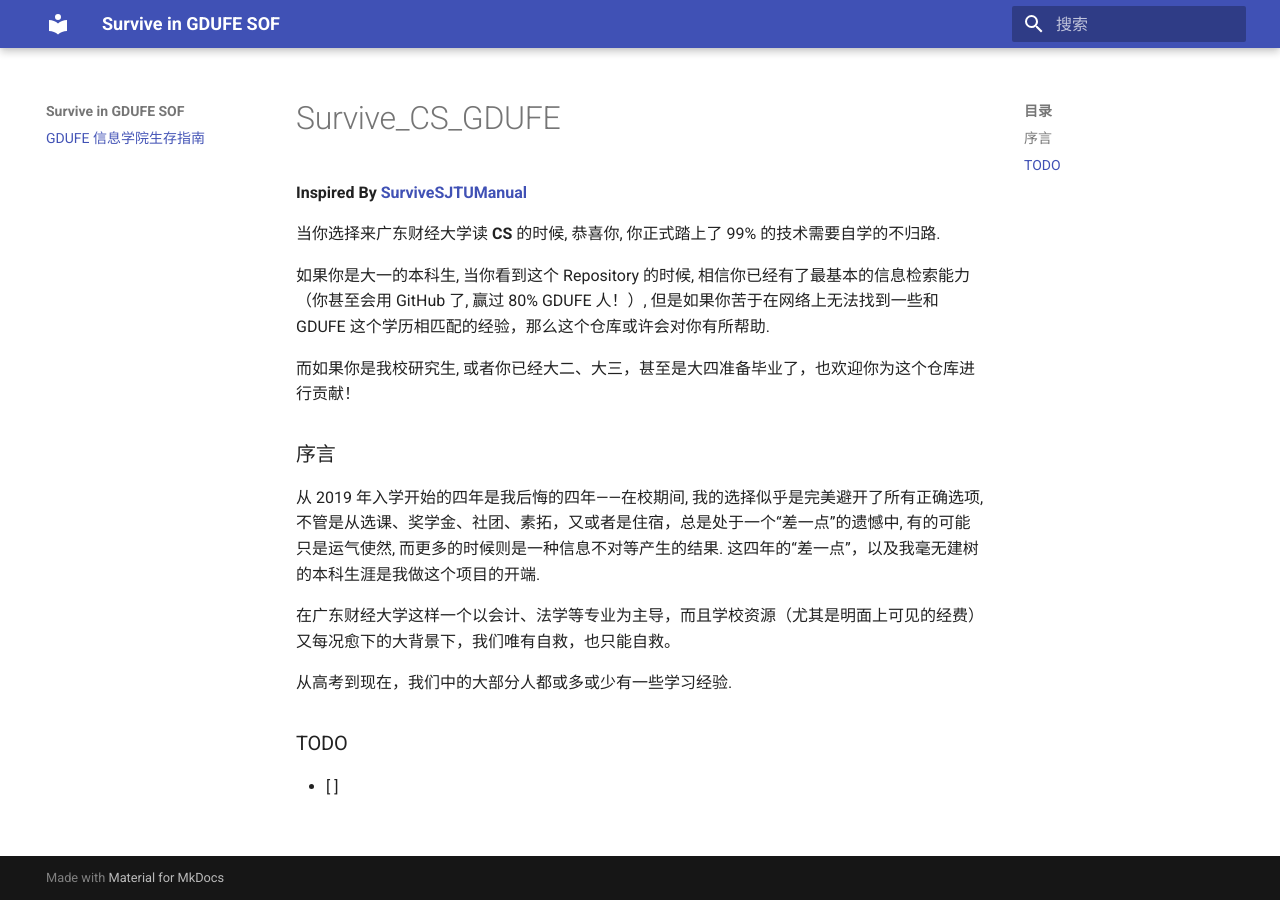
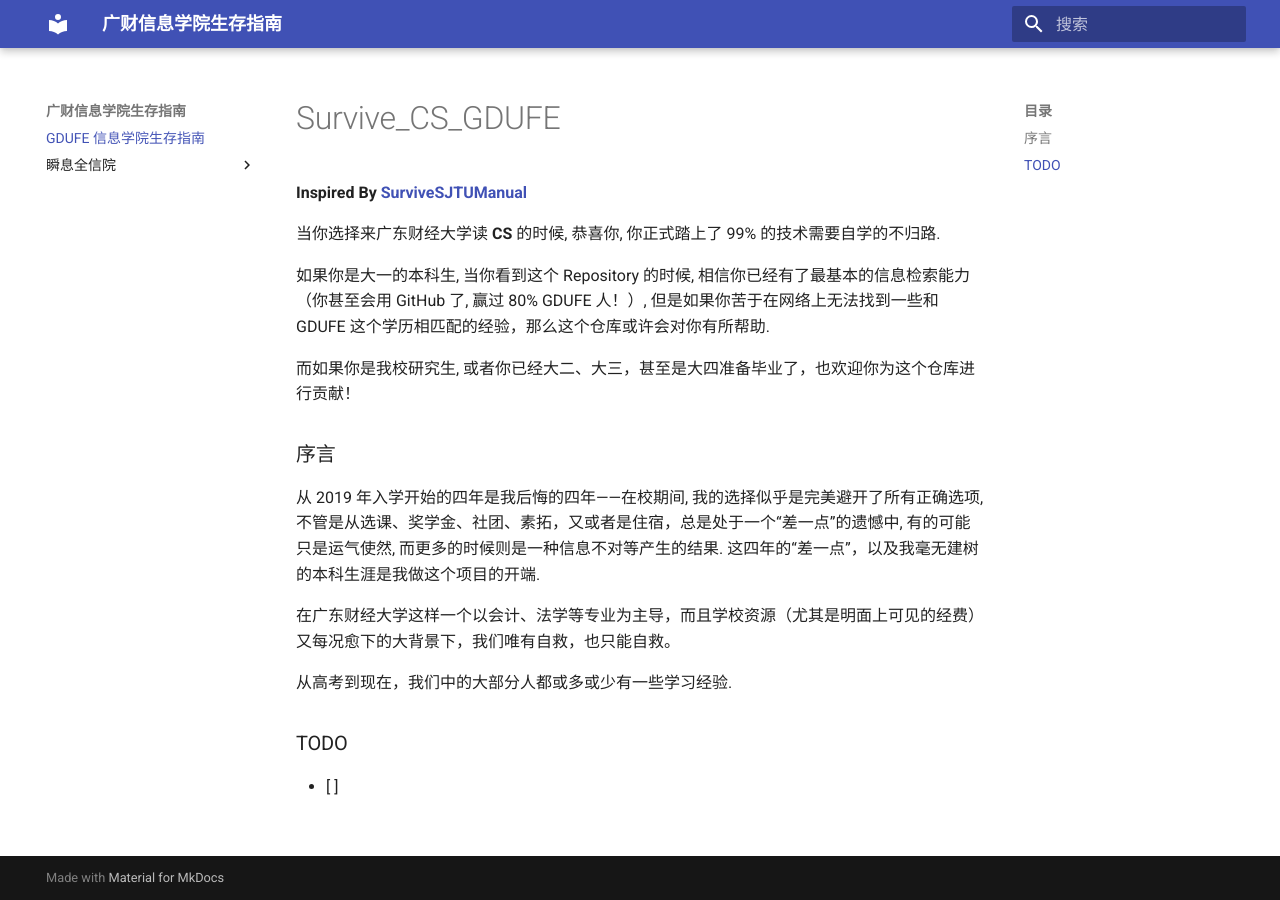
Before and after one commit to Xeraphinite/gdufe-cs-manual, an MkDocs documentation site: the page built from docs/index.md, in a window 1280 px wide. Built offline with MkDocs 1.6.1 and Material for MkDocs 9.7.7, drawn with Linux system fonts in a browser that asks for light colours.

Commit message:
⭐ Initialization: 加入了一点文档，把之前误上传的 .idea 给删掉

```diff
--- a/mkdocs.yml
+++ b/mkdocs.yml
@@ -1,7 +1,10 @@
-site_name: Survive in GDUFE SOF
+site_name: 广财信息学院生存指南
 
 nav:
   - GDUFE 信息学院生存指南: index.md
+  - 瞬息全信院:
+      - ACM 基本介绍: ACM.md
+      - CS 书籍推荐与锐评: CS书籍推荐与锐评.md
 
 theme:
     name: material
```
